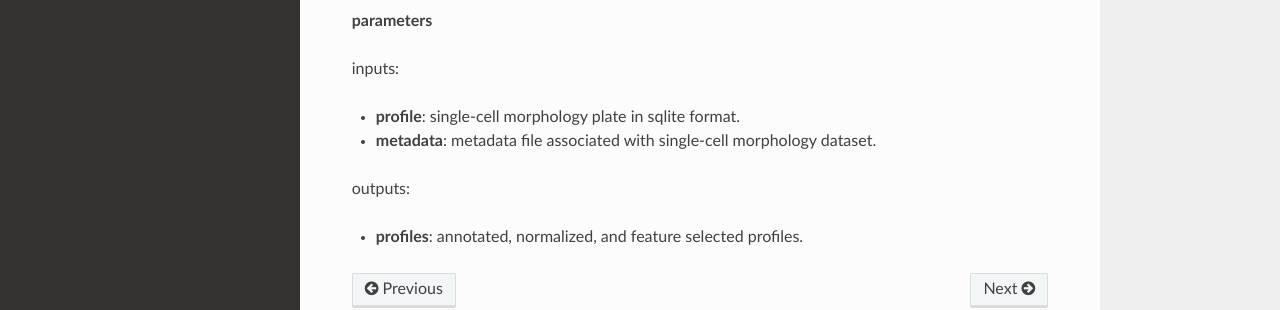
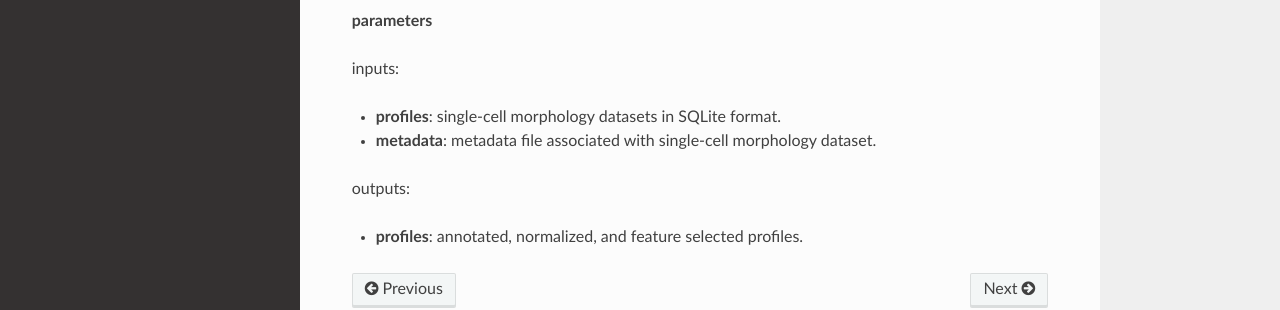
Before and after one commit to WayScience/CytoSnake, a Sphinx documentation site: the page built from docs/workflows.md, in a window 1280 px wide and 900 px high, scrolled down 906 px. Shown: the part 462-772 px from the top of the window. Built offline with Sphinx 7.4.7 and the Read the Docs theme 2.0.0, drawn with Linux system fonts in a browser that asks for light colours.

Commit message:
Update docs/workflows.md
Co-authored-by: Jenna Tomkinson <107513215+jenna-tomkinson@users.noreply.github.com>

```diff
--- a/docs/workflows.md
+++ b/docs/workflows.md
@@ -57,7 +57,7 @@ The development of this workflow was heavily influenced by:
 
 inputs:
 
-- **profile**: single-cell morphology plate in sqlite format.
+- **profiles**: single-cell morphology datasets in SQLite format.
 - **metadata**: metadata file associated with single-cell morphology dataset.
 
 outputs:
```
